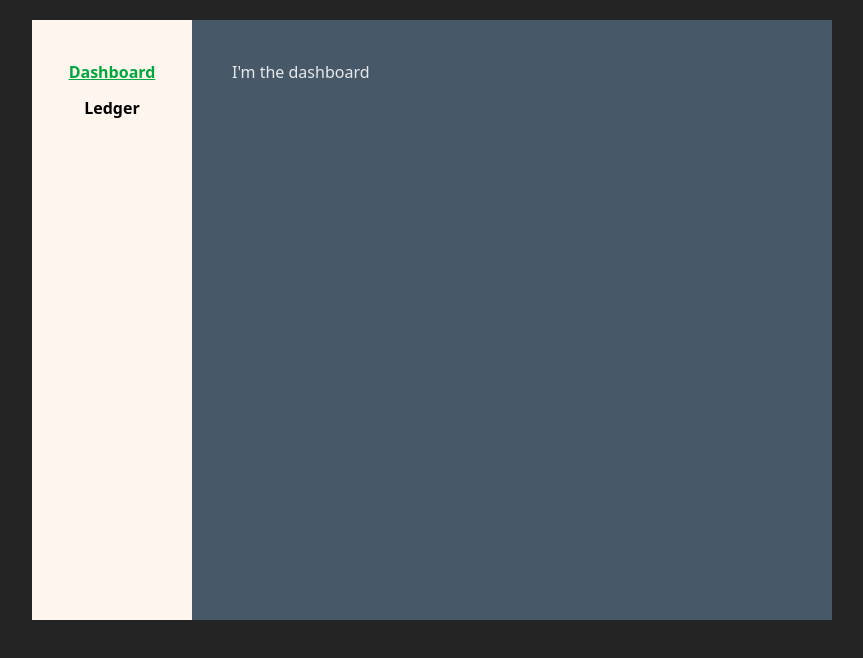
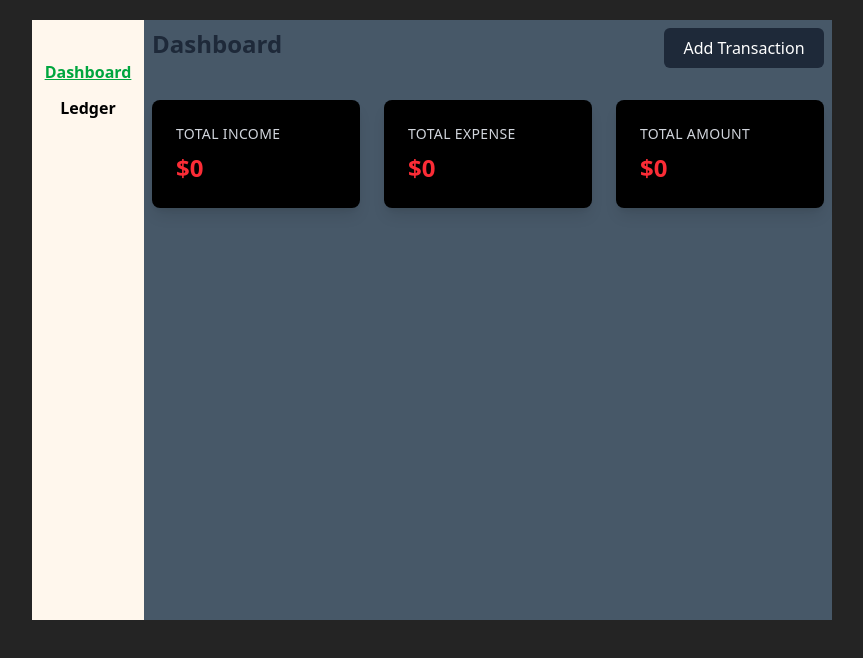
Before and after one commit to thierry-byiringiro/swiftCashFinanceTracker, a React (Vite) app: page / in a window 1280 px wide. Shown: the top 658 px of the page, without its empty margins (208-1071 px from the left). Built offline with nearby package versions, Linux system fonts and the light colour scheme.

Commit message:
added the cards for income,expenses and the whole total

```diff
--- a/src/pages/Dashboard.tsx
+++ b/src/pages/Dashboard.tsx
@@ -1,7 +1,58 @@
+import { useMemo } from "react";
+import type { Transactions } from "../assets/types";
+import { NavLink } from "react-router-dom";
 export default function Dashboard() {
+  const transaction = JSON.parse(localStorage.getItem("transaction") || "[]");
+
+  const totalIncome = useMemo(() => {
+    return transaction
+      .filter((el: Transactions) => el.type === "income")
+      .reduce((x: number, y: Transactions) => x + y.amount, 0);
+  }, [transaction]);
+
+  const totalExpense = useMemo(() => {
+    return transaction
+      .filter((el: Transactions) => el.type === "expense")
+      .reduce((x: number, y: Transactions) => x + y.amount, 0);
+  }, [transaction]);
+
+  const total = useMemo(() => {
+    return transaction.reduce((x: number, y: Transactions) => x + y.amount, 0);
+  }, [transaction]);
+  const balance = totalIncome - totalExpense;
   return (
-    <>
-      <h1 className="ml-10 mt-10">I'm the dashboard</h1>
-    </>
+    <div className="p-2">
+      <div className="mb-8 flex justify-between">
+        <h1 className="text-2xl font-bold  text-gray-800">Dashboard</h1>
+        <NavLink
+          to="transactions/add"
+          className="w-40 h-10 flex items-center justify-center bg-gray-800 text-white rounded-md p-2 hover:bg-gray-900 transition"
+        >
+          Add Transaction
+        </NavLink>
+      </div>
+      <div className="flex gap-6">
+        <div className="flex flex-col justify-center bg-black text-red-500 rounded-lg shadow-lg p-6 w-52">
+          <p className="text-sm uppercase tracking-wide text-gray-300">
+            Total Income
+          </p>
+          <p className="text-2xl font-bold mt-2">${totalIncome}</p>
+        </div>
+
+        <div className="flex flex-col justify-center bg-black text-red-500 rounded-lg shadow-lg p-6 w-52">
+          <p className="text-sm uppercase tracking-wide text-gray-300">
+            Total Expense
+          </p>
+          <p className="text-2xl font-bold mt-2">${totalExpense}</p>
+        </div>
+
+        <div className="flex flex-col justify-center bg-black text-red-500 rounded-lg shadow-lg p-6 w-52">
+          <p className="text-sm uppercase tracking-wide text-gray-300">
+            Total Amount
+          </p>
+          <p className="text-2xl font-bold mt-2">${total}</p>
+        </div>
+      </div>
+    </div>
   );
 }
```
